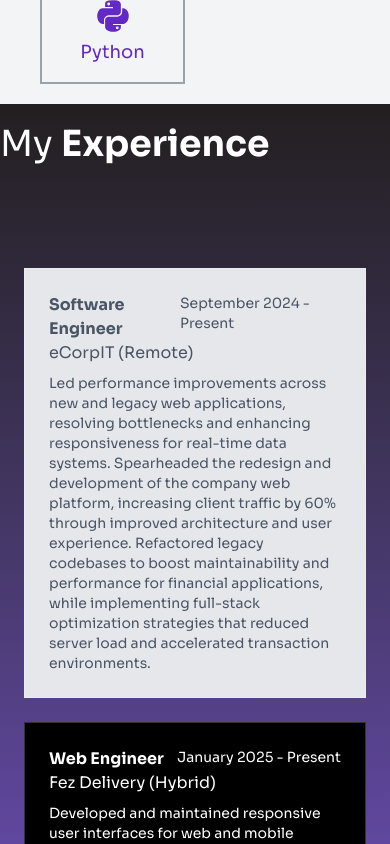
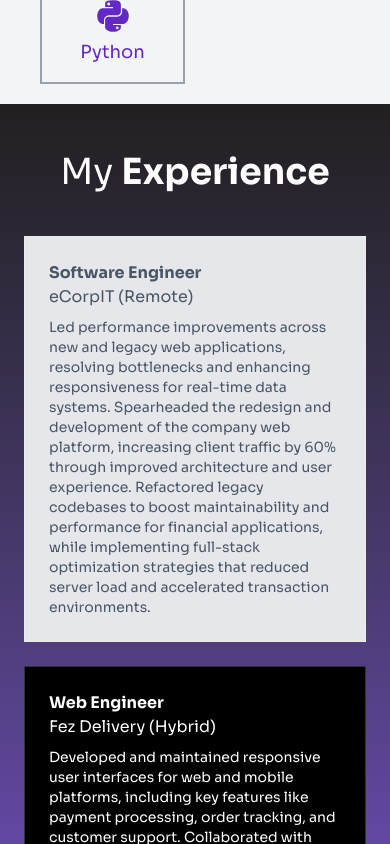
Before and after one commit to Orisabiyi/orisabiyi-lab, a Next.js app: page / in a window 390 px wide. Shown: the part 1460-2304 px from the top of the page. Built offline with nearby package versions, Linux system fonts and the light colour scheme.

Commit message:
feat: adjust padding and layout in ExperienceSection for improved visual consistency

```diff
--- a/components/exprience-section.tsx
+++ b/components/exprience-section.tsx
@@ -53,14 +53,14 @@ export default function ExperienceSection() {
   return (
     <section
       id="experience"
-      className="py-5 md:py-32 w-full font-sora bg-gradient-to-b from-[var(--secondary)] via-[var(--primary-1)] to-[var(--secondary)]">
-      <div className="2xl:container mx-auto w-full flex flex-col md:flex-row items-start justify-center gap-20 relative">
-        <h2 className="text-4xl text-white sticky top-10">
+      className="py-12 md:py-32 w-full font-sora bg-gradient-to-b from-[var(--secondary)] via-[var(--primary-1)] to-[var(--secondary)]">
+      <div className="2xl:container mx-auto w-full flex flex-col md:flex-row items-start justify-center gap-5 lg:gap-20 relative">
+        <h2 className="text-4xl text-white self-center lg:sticky lg:top-10">
           My <span className="font-bold">Experience</span>
         </h2>
         <ul className="flex flex-col gap-6 p-6 md:p-0 relative md:w-1/2">
           {experienceData.map(
-            ({ role, company, duration, description }, index) => (
+            ({ role, company, description }, index) => (
               <li
                 key={index}
                 className={`border border-white/20 p-6 ${(index + 1) % 2 === 0
@@ -71,7 +71,7 @@ export default function ExperienceSection() {
               >
                 <div className="flex justify-between">
                   <h3 className="text-base md:text-xl font-semibold">{role}</h3>
-                  <p className="text-sm block">{duration}</p>
+                  {/* <p className="text-sm block">{duration}</p> */}
                 </div>
                 <h4 className="text-md">{company}</h4>
                 <p className="text-sm mt-2">{description}</p>
```
